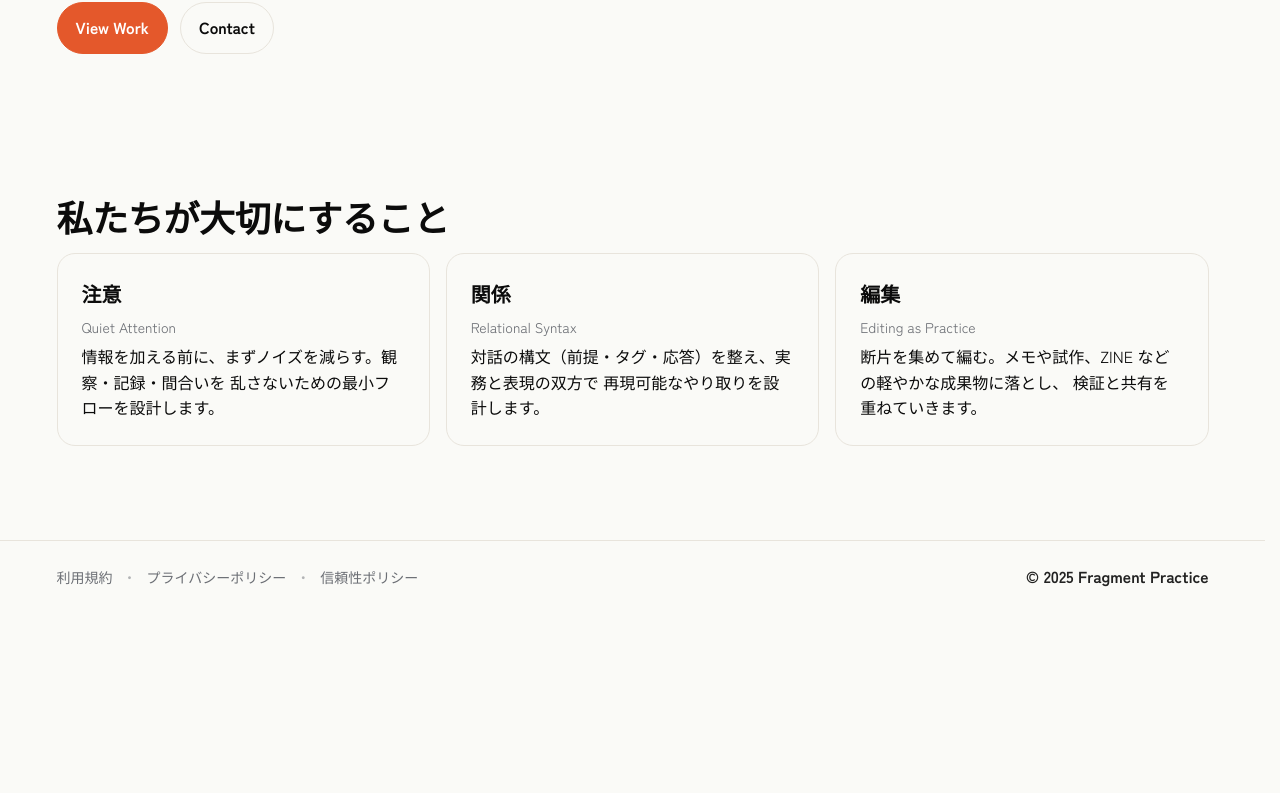
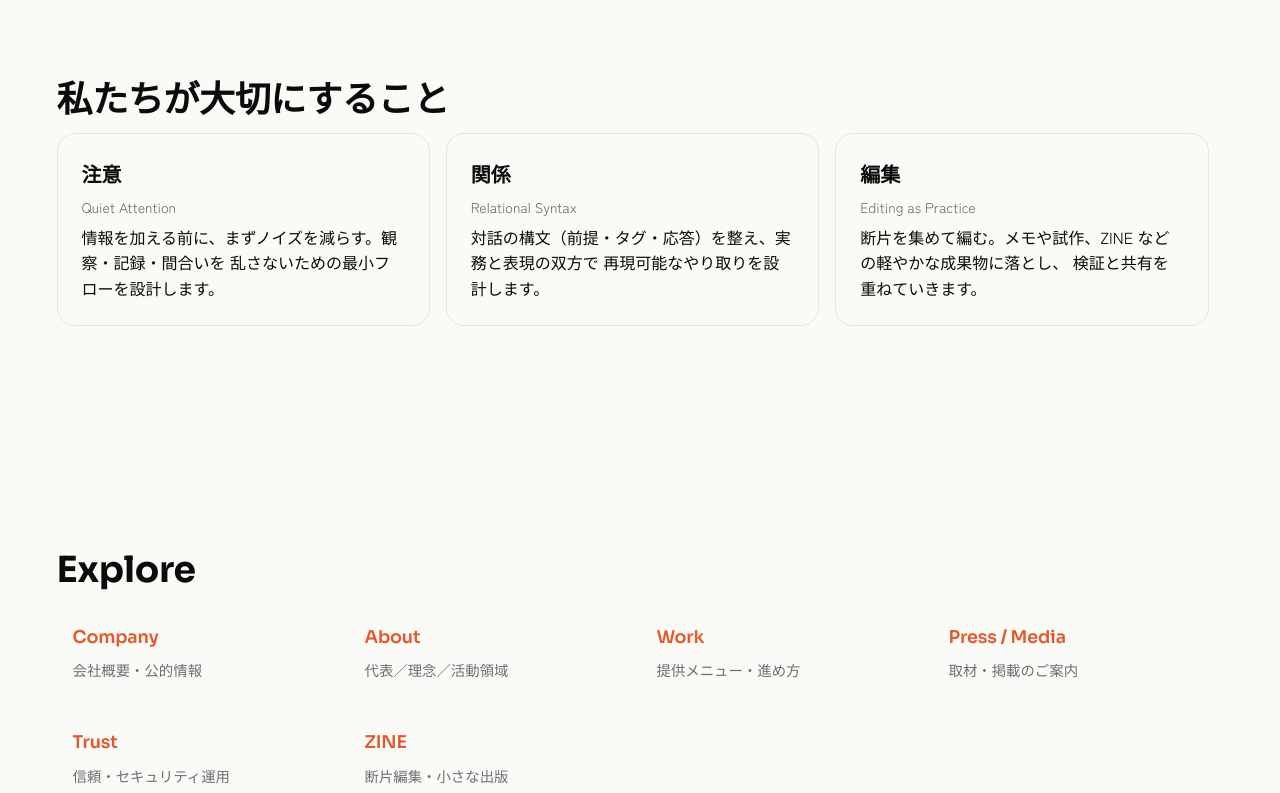
Before and after one commit to yasufrag/fragmentpractice.com, a Next.js app: page / in a window 1280 px wide. Shown: the part 507-1300 px from the top of the page. Before the commit the page ends 1132 px from the top, so only its background shows below. Built offline with nearby package versions, Linux system fonts and the light colour scheme.

Commit message:
commit fragmentpractice.com

```diff
--- a/src/app/company/page.tsx
+++ b/src/app/company/page.tsx
@@ -1,5 +1,6 @@
 // src/app/company/page.tsx (revised – 安定版: カードデザインを元に戻し、内容のみ更新)
 import type { Metadata } from "next";
+import Link from "next/link";
 
 export const metadata: Metadata = {
   title: "Company",
@@ -111,27 +112,25 @@ export default function CompanyPage() {
       {/* 関連ページ */}
       <section className="fp-section" aria-labelledby="related">
         <h2 id="related" className="h2" style={{ marginBottom: 12 }}>関連ページ</h2>
-        <div className="grid" style={{ marginTop: 8 }}>
-          <a className="card" style={{ gridColumn: "span 4" }} href="/about">
-            <h3 className="title">About</h3>
-            <p className="meta">代表／理念／活動領域</p>
-            <p style={{ marginTop: 8 }}>背景やビジョンはこちら。</p>
-          </a>
-          <a className="card" style={{ gridColumn: "span 4" }} href="/work">
-            <h3 className="title">Work</h3>
-            <p className="meta">提供メニュー・進め方</p>
-            <p style={{ marginTop: 8 }}>Workshop / Sprint / Retainer。</p>
-          </a>
-          <a className="card" style={{ gridColumn: "span 4" }} href="/press">
-            <h3 className="title">Press / Media</h3>
-            <p className="meta">取材・掲載のご案内</p>
-            <p style={{ marginTop: 8 }}>メディア用プロフィールと窓口。</p>
-          </a>
-          <a className="card" style={{ gridColumn: "span 4" }} href="/trust">
-            <h3 className="title">Trust</h3>
-            <p className="meta">信頼・セキュリティ運用</p>
-            <p style={{ marginTop: 8 }}>セキュリティ／契約フロー／守秘。</p>
-          </a>
+
+        {/* ここを linkcards / linkcard に置換 */}
+        <div className="linkcards">
+          <Link className="linkcard" href="/about">
+            <h3 className="h3">About</h3>
+            <p>代表／理念／活動領域</p>
+          </Link>
+          <Link className="linkcard" href="/work">
+            <h3 className="h3">Work</h3>
+            <p>提供メニュー・進め方</p>
+          </Link>
+          <Link className="linkcard" href="/press">
+            <h3 className="h3">Press / Media</h3>
+            <p>取材・掲載のご案内</p>
+          </Link>
+          <Link className="linkcard" href="/trust">
+            <h3 className="h3">Trust</h3>
+            <p>信頼・セキュリティ運用</p>
+          </Link>
         </div>
       </section>
 
--- a/src/app/contact/form.tsx
+++ b/src/app/contact/form.tsx
@@ -15,8 +15,7 @@ function isFsResponse(v: unknown): v is FormspreeResponse {
   const errs = o.errors;
   const errsPart =
     errs === undefined ||
-    (Array.isArray(errs) &&
-      errs.every((e) => typeof e === "object" && e !== null));
+    (Array.isArray(errs) && errs.every((e) => typeof e === "object" && e !== null));
   return okPart && errsPart;
 }
 
@@ -55,7 +54,6 @@ export default function ContactForm() {
     }
 
     if (!FORMSPREE) {
-      // 送信を試みた時だけ“hello”の赤帯を出す
       setFatal("endpoint");
       setStatus("error");
       return;
@@ -95,11 +93,9 @@ export default function ContactForm() {
         setErrors(fsErrors);
         setStatus("error");
       } else if (res.status >= 500) {
-        // サーバ側の一時障害のみ赤帯（hello 案内）
         setFatal("network");
         setStatus("error");
       } else {
-        // 想定外の4xxなどはフォーム下に軽め通知
         setErrors({ message: "送信に失敗しました。入力内容をご確認ください。" });
         setStatus("error");
       }
@@ -189,14 +185,16 @@ export default function ContactForm() {
       </div>
 
       <div className="cf-submit-row">
+        {/* ← ここをCTAに統一 */}
         <button
           type="submit"
-          className="cf-button"
+          className="cta primary"
           disabled={status === "submitting"}
           aria-busy={status === "submitting"}
         >
           {status === "submitting" ? "送信中…" : "送信"}
         </button>
+
         <span id="cf-note" className="cf-note">
           送信内容は当社の <a href="/privacy">プライバシーポリシー</a> に基づき扱います。
         </span>
@@ -204,9 +202,8 @@ export default function ContactForm() {
 
       {fatal && (
         <div className="cf-error" role="alert" aria-live="assertive" style={{ marginTop: "1rem" }}>
-          送信に失敗しました。恐れ入りますが{" "}
-          <a href="mailto:hello@fragmentpractice.com">hello@fragmentpractice.com</a>{" "}
-          まで直接ご連絡ください。
+          送信に失敗しました。しばらく時間をおいて再度お試しください。至急のご連絡は
+          <a href="/company">Company</a> 記載の電話番号をご利用ください。
         </div>
       )}
     </form>
--- a/src/app/globals.css
+++ b/src/app/globals.css
@@ -453,3 +453,105 @@ main{ min-height:60svh; } /* 画面が短い時でもフッターが張り付か
 @media (max-width:640px){
   .cf-submit-row{ row-gap:.5rem; }
 }
+
+/* リンクカードのコンテナ */
+.linkcards {
+  display: grid;
+  grid-template-columns: repeat(auto-fit, minmax(240px, 1fr));
+  gap: 16px;
+  margin-top: 12px;
+}
+
+/* 各カード */
+.linkcard {
+  display: block;
+  padding: 16px;
+  border: 1px solid var(--border);
+  border-radius: 12px;
+  text-decoration: none;
+  transition: all 0.2s ease;
+  background: var(--surface);
+}
+
+/* タイトル */
+.linkcard h3 {
+  margin: 0 0 8px;
+  font-size: 1.1rem;
+  border-bottom: 2px solid transparent;
+  display: inline-block;
+  transition: border-color 0.2s ease;
+}
+
+/* 本文 */
+.linkcard p {
+  margin: 0;
+  font-size: 0.9rem;
+  color: var(--muted);
+  transition: opacity 0.2s ease;
+}
+
+/* ホバー時の挙動 */
+.linkcard:hover {
+  background: var(--surface-hover);
+}
+
+.linkcard:hover h3 {
+  border-color: var(--accent);
+}
+
+.linkcard:hover p {
+  opacity: 0.8;
+}
+
+/* すべてのCTAの見た目を統一（a / button / input[type=submit]） */
+:where(a, button, input[type="submit"]).cta {
+  display: inline-flex;
+  align-items: center;
+  justify-content: center;
+  gap: 8px;
+
+  /* タップしやすいサイズ（iOSのズーム防止で16px以上） */
+  min-height: 44px;
+  padding: 10px 14px;
+  font-size: 16px;
+  font-weight: 600;
+  line-height: 1;
+
+  border-radius: 999px;
+  border: 1px solid var(--line);
+  background: var(--surface);
+  color: var(--fg);
+  text-decoration: none;
+
+  /* 端末差異をならす */
+  -webkit-appearance: none;
+  appearance: none;
+  cursor: pointer;
+  user-select: none;
+  -webkit-tap-highlight-color: transparent;
+
+  transition: background .15s ease, color .15s ease, border-color .15s ease, box-shadow .15s ease;
+}
+
+:where(a, button, input[type="submit"]).cta:hover {
+  background: var(--surface-hover);
+}
+
+:where(a, button, input[type="submit"]).cta:focus-visible {
+  outline: 2px solid var(--accent);
+  outline-offset: 2px;
+}
+
+:where(a, button, input[type="submit"]).cta.primary {
+  background: var(--accent);
+  color: #fff;
+  border-color: var(--accent);
+}
+:where(a, button, input[type="submit"]).cta.primary:hover {
+  filter: brightness(0.96);
+}
+:where(a, button, input[type="submit"]).cta[disabled],
+:where(a, button, input[type="submit"]).cta[aria-disabled="true"] {
+  opacity: .6;
+  cursor: not-allowed;
+}
--- a/src/app/layout.tsx
+++ b/src/app/layout.tsx
@@ -76,8 +76,6 @@ export const viewport: Viewport = {
 };
 
 export default function RootLayout({ children }: { children: React.ReactNode }) {
-  const year = new Date().getFullYear();
-
   return (
     <html lang="ja" className={`${sora.variable} ${zenKaku.variable}`}>
       <body>
--- a/src/app/news/[slug]/page.tsx
+++ b/src/app/news/[slug]/page.tsx
@@ -1,6 +1,7 @@
-// src/app/news/[slug]/page.tsx
+// src/app/news/[slug]/page.tsx (News Detail – 改良版)
 import type { Metadata } from "next";
 import { notFound } from "next/navigation";
+import Link from "next/link";
 
 import { updates } from "@/data/updates";
 
@@ -14,7 +15,7 @@ export function generateStaticParams() {
   return updates.map((u) => ({ slug: u.slug }));
 }
 
-/** SEO: メタデータ（Next 15: params は Promise で受け取れる） */
+/** SEO: メタデータ */
 export async function generateMetadata(
   { params }: { params: Promise<Params> }
 ): Promise<Metadata> {
@@ -29,11 +30,13 @@ export async function generateMetadata(
     openGraph: {
       title: u.title,
       description: u.description,
+      url: `https://fragmentpractice.com/news/${u.slug}`,
+      type: "article",
     },
   };
 }
 
-/** ページ本体（Next 15: params を Promise で受け取る） */
+/** ページ本体 */
 export default async function NewsDetailPage(
   { params }: { params: Promise<Params> }
 ) {
@@ -42,9 +45,12 @@ export default async function NewsDetailPage(
   if (!u) notFound();
 
   return (
-    <article className="fp-container fp-section" style={{ maxWidth: 840 }}>
-      <header style={{ marginBottom: 16 }}>
-        <h1 className="h2" style={{ marginBottom: 6 }}>{u.title}</h1>
+    <article
+      className="fp-container fp-section"
+      style={{ maxWidth: 840, paddingTop: 64, paddingBottom: 64 }}
+    >
+      <header style={{ marginBottom: 32 }}>
+        <h1 className="h2" style={{ marginBottom: 8 }}>{u.title}</h1>
         <p className="muted" aria-label="date">
           {new Date(u.date).toLocaleDateString("ja-JP", {
             year: "numeric",
@@ -54,9 +60,47 @@ export default async function NewsDetailPage(
         </p>
       </header>
 
-      <p style={{ fontSize: 18, lineHeight: 1.8 }}>
+      <p style={{ fontSize: 18, lineHeight: 1.8, marginBottom: 40 }}>
         {u.description}
       </p>
+
+      {/* 戻るリンクをトップのContactと同じボタンデザインに */}
+      <nav className="fp-section" aria-label="戻るナビゲーション" style={{ marginTop: 32 }}>
+        <Link
+          href="/news"
+          className="btn"
+          aria-label="ニュース一覧に戻る"
+        >
+          ニュース一覧に戻る
+        </Link>
+      </nav>
+
+      {/* 関連ページ誘導 */}
+      <section className="fp-section" aria-labelledby="related-h" style={{ marginTop: 56 }}>
+        <h2 id="related-h" className="h2" style={{ marginBottom: 16 }}>関連ページ</h2>
+        <div className="linkcards">
+          <Link className="linkcard" href="/company">
+            <h3 className="h3">Company</h3>
+            <p>会社概要・公的情報</p>
+          </Link>
+          <Link className="linkcard" href="/about">
+            <h3 className="h3">About</h3>
+            <p>代表／理念／活動領域</p>
+          </Link>
+          <Link className="linkcard" href="/work">
+            <h3 className="h3">Work</h3>
+            <p>提供メニュー・進め方</p>
+          </Link>
+          <Link className="linkcard" href="/press">
+            <h3 className="h3">Press / Media</h3>
+            <p>取材・掲載のご案内</p>
+          </Link>
+          <Link className="linkcard" href="/trust">
+            <h3 className="h3">Trust</h3>
+            <p>信頼・セキュリティ運用</p>
+          </Link>
+        </div>
+      </section>
     </article>
   );
 }
--- a/src/app/news/page.tsx
+++ b/src/app/news/page.tsx
@@ -1,16 +1,42 @@
-// app/news/page.tsx
+// app/news/page.tsx (News Index – 全体修正版)
 import Link from "next/link";
-
+import type { Metadata } from "next";
 import { updatesSorted } from "@/data/updates";
 
-export const metadata = { title: "News / Updates" };
+export const metadata: Metadata = {
+  title: "News / Updates",
+  description:
+    "Fragment Practice のお知らせ一覧。法人の更新情報やリリース、登壇などの近況を掲載します。",
+  openGraph: {
+    title: "Fragment Practice — News / Updates",
+    description:
+      "Fragment Practice のお知らせ一覧。法人の更新情報やリリース、登壇などの近況。",
+    url: "https://fragmentpractice.com/news",
+    type: "website",
+  },
+};
 
 export default function NewsIndexPage() {
   return (
     <div className="fp-container">
-      <section className="fp-section" aria-labelledby="news">
-        <h1 id="news" className="h2">News / Updates</h1>
+      {/* Hero */}
+      <section className="hero" style={{ textAlign: "left", paddingTop: 32 }}>
+        <h1 className="h2" style={{ marginTop: 16 }}>News / Updates</h1>
+        <p className="lead" style={{ marginTop: 8, maxWidth: 760 }}>
+          法人の更新情報やリリース、登壇などの近況を掲載します。概要が固まっていない段階でも、
+          ご相談は <Link className="inline" href="/contact">Contact</Link> からどうぞ。
+        </p>
+      </section>
 
+      {/* List */}
+      <section className="fp-section" aria-labelledby="news-list" style={{ paddingTop: 0 }}>
+        <h2 id="news-list" className="h2" style={{ marginBottom: 12 }}>最新のお知らせ</h2>
+
+        {updatesSorted.length === 0 ? (
+          <p className="muted" style={{ maxWidth: 720 }}>
+            まだお知らせはありません。公開準備が整い次第、こちらに掲載します。
+          </p>
+        ) : (
           <ul
             style={{
               marginTop: 16,
@@ -23,11 +49,18 @@ export default function NewsIndexPage() {
               <li
                 key={u.slug}
                 style={{
-                padding: "14px 0",
                   borderBottom: "1px solid var(--line)",
                 }}
               >
-              {/* 日付 */}
+                <Link
+                  href={`/news/${u.slug}`}
+                  aria-label={`${u.title} の詳細へ`}
+                  style={{
+                    display: "block",
+                    padding: "16px 0",
+                    textDecoration: "none",
+                  }}
+                >
                   <div
                     style={{
                       fontSize: 14,
@@ -44,34 +77,84 @@ export default function NewsIndexPage() {
                     </time>
                   </div>
 
-              {/* タイトル */}
-              <Link
-                href={`/news/${u.slug}`}
+                  <div
                     style={{
                       fontWeight: 600,
                       color: "var(--fg)",
-                  textDecoration: "none",
                       fontSize: 18,
                       lineHeight: 1.5,
+                      marginBottom: 4,
                     }}
                   >
                     {u.title}
-              </Link>
+                  </div>
 
-              {/* description */}
                   <p
                     style={{
-                  margin: "6px 0 0",
+                      margin: 0,
                       color: "var(--muted)",
                       fontSize: 15,
+                      lineHeight: 1.7,
                     }}
                   >
                     {u.description}
                   </p>
+                </Link>
               </li>
             ))}
           </ul>
+        )}
       </section>
+
+      {/* Related */}
+      <section className="fp-section" aria-labelledby="related" style={{ marginTop: 56 }}>
+        <h2 id="related" className="h2" style={{ marginBottom: 16 }}>関連ページ</h2>
+        <div className="linkcards">
+          <Link className="linkcard" href="/company">
+            <h3 className="h3">Company</h3>
+            <p>会社概要・公的情報</p>
+          </Link>
+          <Link className="linkcard" href="/about">
+            <h3 className="h3">About</h3>
+            <p>代表／理念／活動領域</p>
+          </Link>
+          <Link className="linkcard" href="/work">
+            <h3 className="h3">Work</h3>
+            <p>提供メニュー・進め方</p>
+          </Link>
+          <Link className="linkcard" href="/press">
+            <h3 className="h3">Press / Media</h3>
+            <p>取材・掲載のご案内</p>
+          </Link>
+          <Link className="linkcard" href="/trust">
+            <h3 className="h3">Trust</h3>
+            <p>信頼・セキュリティ運用</p>
+          </Link>
+        </div>
+      </section>
+
+      {/* 構造化データ（ItemList + NewsArticle） */}
+      <script
+        type="application/ld+json"
+        dangerouslySetInnerHTML={{
+          __html: JSON.stringify({
+            "@context": "https://schema.org",
+            "@type": "ItemList",
+            itemListElement: updatesSorted.map((u, i) => ({
+              "@type": "ListItem",
+              position: i + 1,
+              url: `https://fragmentpractice.com/news/${u.slug}`,
+              item: {
+                "@type": "NewsArticle",
+                headline: u.title,
+                datePublished: u.date,
+                description: u.description,
+                mainEntityOfPage: `https://fragmentpractice.com/news/${u.slug}`,
+              },
+            })),
+          }),
+        }}
+      />
     </div>
   );
 }
--- a/src/app/page.tsx
+++ b/src/app/page.tsx
@@ -1,10 +1,18 @@
-// app/page.tsx
+// app/page.tsx (Home – 全体修正版)
+import Link from "next/link";
 import NewsBar from "@/components/NewsBar";
 
 export const metadata = {
   title: "Fragment Practice — Home",
   description:
     "AI・言語・編集を横断し、「注意・関係・編集」を支える静かな仕組みを設計します。高松から、実務と研究を往復させながら検証を続けます。",
+  openGraph: {
+    title: "Fragment Practice — Home",
+    description:
+      "AI・言語・編集を横断し、『注意・関係・編集』を支える静かな仕組みを設計します。",
+    url: "https://fragmentpractice.com/",
+    type: "website",
+  },
 };
 
 export default function HomePage() {
@@ -15,9 +23,10 @@ export default function HomePage() {
 
       <div className="fp-container">
         {/* Hero */}
-        <section className="hero" style={{ textAlign: "left" }}>
+        <section className="hero" style={{ textAlign: "left", paddingTop: 48 }}>
           <h1 className="h1" style={{ marginTop: 16, maxWidth: 860 }}>
-            Quiet systems for<br />
+            Quiet systems for
+            <br />
             attention, relation, and editing.
           </h1>
           <p className="lead" style={{ marginTop: 14, maxWidth: 760 }}>
@@ -27,44 +36,79 @@ export default function HomePage() {
           </p>
 
           <div style={{ display: "flex", gap: 12, marginTop: 20 }}>
-            <a className="cta primary" href="/work">View Work</a>
-            <a className="cta" href="/contact">Contact</a>
+            <Link className="cta primary" href="/work" aria-label="Work ページへ">
+              View Work
+            </Link>
+            <Link className="cta" href="/contact" aria-label="お問い合わせへ">
+              Contact
+            </Link>
           </div>
         </section>
 
         {/* 私たちが大切にすること（3点のみ） */}
-        <section className="fp-section" aria-labelledby="values">
+        <section className="fp-section" aria-labelledby="values" style={{ paddingTop: 8 }}>
           <h2 id="values" className="h2" style={{ marginBottom: 12 }}>
             私たちが大切にすること
           </h2>
 
           <div className="grid">
-            <div className="card" style={{ gridColumn: "span 4" }}>
+            <article className="card" style={{ gridColumn: "span 4" }}>
               <div className="title">注意</div>
               <p className="meta">Quiet Attention</p>
               <p style={{ marginTop: 6 }}>
                 情報を加える前に、まずノイズを減らす。観察・記録・間合いを
                 乱さないための最小フローを設計します。
               </p>
-            </div>
+            </article>
 
-            <div className="card" style={{ gridColumn: "span 4" }}>
+            <article className="card" style={{ gridColumn: "span 4" }}>
               <div className="title">関係</div>
               <p className="meta">Relational Syntax</p>
               <p style={{ marginTop: 6 }}>
                 対話の構文（前提・タグ・応答）を整え、実務と表現の双方で
                 再現可能なやり取りを設計します。
               </p>
-            </div>
+            </article>
 
-            <div className="card" style={{ gridColumn: "span 4" }}>
+            <article className="card" style={{ gridColumn: "span 4" }}>
               <div className="title">編集</div>
               <p className="meta">Editing as Practice</p>
               <p style={{ marginTop: 6 }}>
                 断片を集めて編む。メモや試作、ZINE などの軽やかな成果物に落とし、
                 検証と共有を重ねていきます。
               </p>
-            </div>
+            </article>
+          </div>
+        </section>
+
+        {/* Explore: サイト内主要ページへの導線（静かに） */}
+        <section className="fp-section" aria-labelledby="explore" style={{ marginTop: 56 }}>
+          <h2 id="explore" className="h2" style={{ marginBottom: 16 }}>Explore</h2>
+          <div className="linkcards">
+            <Link className="linkcard" href="/company">
+              <h3 className="h3">Company</h3>
+              <p>会社概要・公的情報</p>
+            </Link>
+            <Link className="linkcard" href="/about">
+              <h3 className="h3">About</h3>
+              <p>代表／理念／活動領域</p>
+            </Link>
+            <Link className="linkcard" href="/work">
+              <h3 className="h3">Work</h3>
+              <p>提供メニュー・進め方</p>
+            </Link>
+            <Link className="linkcard" href="/press">
+              <h3 className="h3">Press / Media</h3>
+              <p>取材・掲載のご案内</p>
+            </Link>
+            <Link className="linkcard" href="/trust">
+              <h3 className="h3">Trust</h3>
+              <p>信頼・セキュリティ運用</p>
+            </Link>
+            <Link className="linkcard" href="/zine">
+              <h3 className="h3">ZINE</h3>
+              <p>断片編集・小さな出版</p>
+            </Link>
           </div>
         </section>
       </div>
--- a/src/app/press/page.tsx
+++ b/src/app/press/page.tsx
@@ -1,4 +1,6 @@
-// app/press/page.tsx (Press/Media – 全体版・プレスキット除外)
+// app/press/page.tsx
+import Link from "next/link";
+
 export const metadata = {
   title: "Press / Media",
   description:
@@ -68,12 +70,12 @@ export default function PressPage() {
       <section className="fp-section" id="guidance" aria-labelledby="guidance-h">
         <h2 id="guidance-h" className="h2" style={{ marginBottom: 12 }}>取材をご検討の方へ</h2>
         <p style={{ maxWidth: 840, marginBottom: 12 }}>
-          取材・掲載に際しては、まず <a href="/work">Work ページ</a> をご覧ください。提供メニューや活動範囲を簡潔にまとめています。
+          取材・掲載に際しては、まず <Link href="/work">Work ページ</Link> をご覧ください。提供メニューや活動範囲を簡潔にまとめています。
           法人案件の信頼性に関する情報や、文化的活動との調和もご確認いただけます。
         </p>
         <p style={{ maxWidth: 840, marginBottom: 12 }}>
-          プロフィールや活動の背景に関する基本的な情報は <a href="/about">About ページ</a> に掲載しています。
-          また、最新の登壇予定や更新情報は <a href="/news">News ページ</a> にてご覧いただけます。
+          プロフィールや活動の背景に関する基本的な情報は <Link href="/about">About ページ</Link> に掲載しています。
+          また、最新の登壇予定や更新情報は <Link href="/news">News ページ</Link> にてご覧いただけます。
         </p>
       </section>
 
@@ -81,10 +83,10 @@ export default function PressPage() {
       <section className="fp-section" id="contact" aria-labelledby="contact-h">
         <h2 id="contact-h" className="h2" style={{ marginBottom: 12 }}>お問い合わせ</h2>
         <p style={{ maxWidth: 720, marginBottom: 12 }}>
-          掲載や取材のご相談は、<a href="/contact">Contact</a> フォームからご連絡ください。
+          掲載や取材のご相談は、<Link href="/contact">Contact</Link> フォームからご連絡ください。
           内容を確認の上、必要に応じて折り返しご案内いたします。
         </p>
-        <a className="cta" href="/contact" aria-label="お問い合わせフォームへ">Contact Form</a>
+        <Link className="cta" href="/contact" aria-label="お問い合わせフォームへ">Contact Form</Link>
       </section>
 
       {/* 構造化データ（Organization + Person） */}
```
Lines whose indentation alone changed are shown as unchanged.
